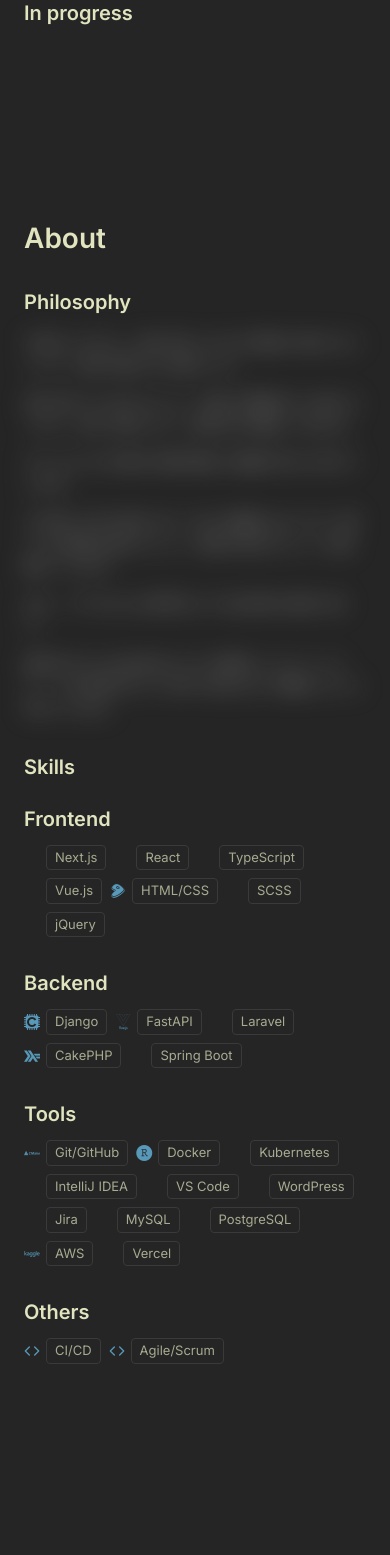
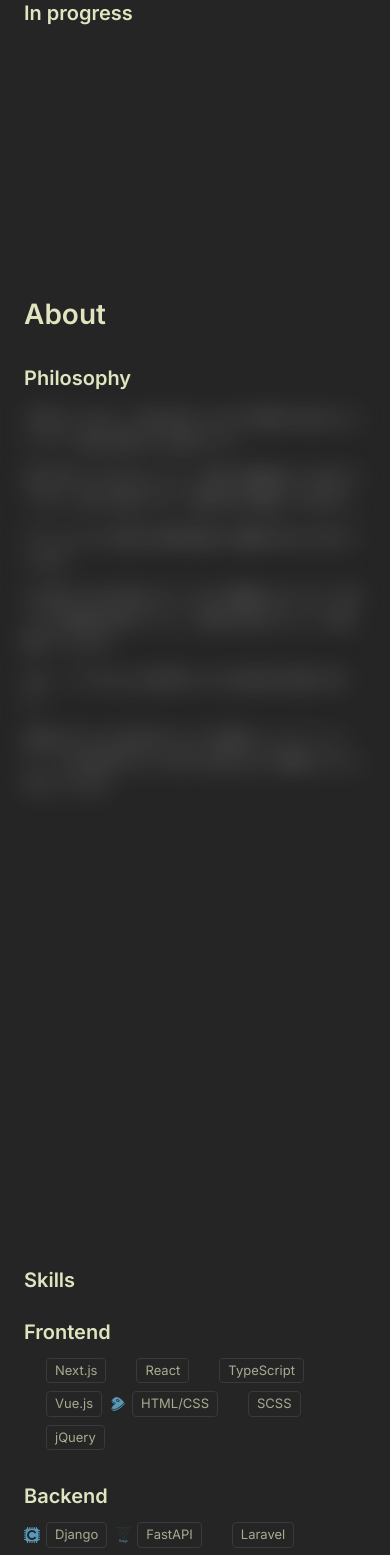
Before and after one commit to Rujuu-prog/mysite-v2, a Next.js app: page / in a window 390 px wide. Shown: the part 6020-7575 px from the top of the page. Built offline with nearby package versions, Linux system fonts and the light colour scheme; no server answers.

Commit message:
:bug: Philosophyセクションのスクロールギミックをスマホでも違和感ないように修正

```diff
--- a/src/components/sections/AboutSection.tsx
+++ b/src/components/sections/AboutSection.tsx
@@ -15,15 +15,8 @@ export function AboutSection() {
     offset: ["start start", "end end"],
   });
 
-  return (
-    <section id="about">
-      <div ref={scrollTrackRef} className="md:h-[200vh]">
-        <div className="flex flex-col px-6 py-24 md:sticky md:top-0 md:h-screen md:justify-center md:px-12 md:py-0">
-          <SectionHeading>About</SectionHeading>
-
-          <PhilosophyText scrollYProgress={scrollYProgress} />
-
-          <div className="mt-8">
+  const skillsContent = (
+    <>
       <h3 className="mb-6 text-foreground">Skills</h3>
       <motion.div
         variants={staggerContainer}
@@ -36,9 +29,22 @@ export function AboutSection() {
           <SkillCategory key={cat.id} category={cat} />
         ))}
       </motion.div>
+    </>
+  );
+
+  return (
+    <section id="about">
+      <div ref={scrollTrackRef} className="h-[140vh] md:h-[200vh]">
+        <div className="sticky top-0 flex h-screen flex-col justify-center px-6 md:px-12">
+          <SectionHeading>About</SectionHeading>
+
+          <PhilosophyText scrollYProgress={scrollYProgress} />
+
+          <div className="mt-8 hidden md:block">{skillsContent}</div>
         </div>
       </div>
-      </div>
+
+      <div className="-mt-10 px-6 pb-24 md:hidden">{skillsContent}</div>
     </section>
   );
 }
```
Lines whose indentation alone changed are shown as unchanged.
